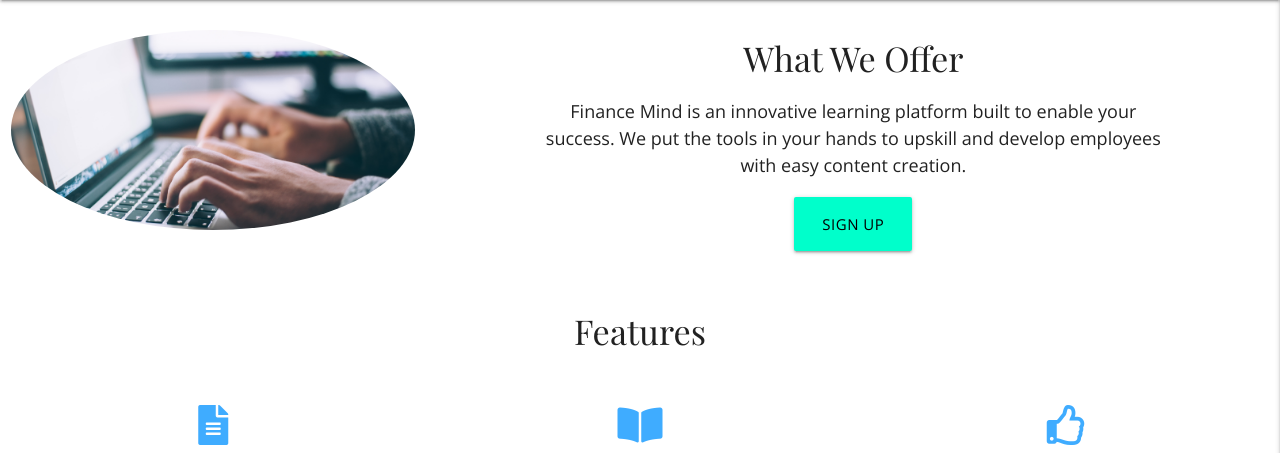
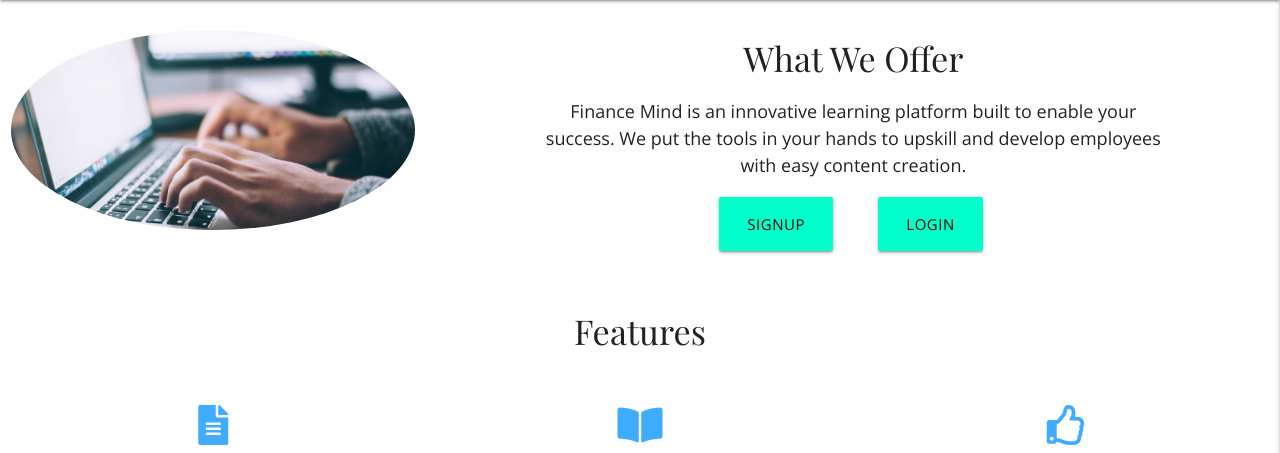
Before and after one commit to jojo157/learning-platform, a Flask app: page / in a window 1280 px wide. Shown: the part 160-613 px from the top of the page. Run offline with Flask 2, Linux system fonts and the light colour scheme; some libraries are stand-ins or nearby versions.

Commit message:
added login CTA button to index page

```diff
--- a/templates/index.html
+++ b/templates/index.html
@@ -11,8 +11,12 @@
             <p class="sub-header-text"> Finance Mind is an innovative learning platform built to enable your success.
                 We put the tools in your hands to upskill and develop employees with easy content creation.
             </p>
-            <a href="{{ url_for('register') }}" class="btn-large green-button">SIGN UP</a>
-
+            <div class="col l3 m4 s6 offset-l3 offset-m2">
+            <a href="{{ url_for('register') }}" class="btn-large green-button">SIGNUP</a>
+            </div>
+            <div class="col l3 m4 s6 ">
+                <a href="{{ url_for('login') }}" class="btn-large green-button">LOGIN</a>
+                </div>
         </div>
       </div>
 
```
